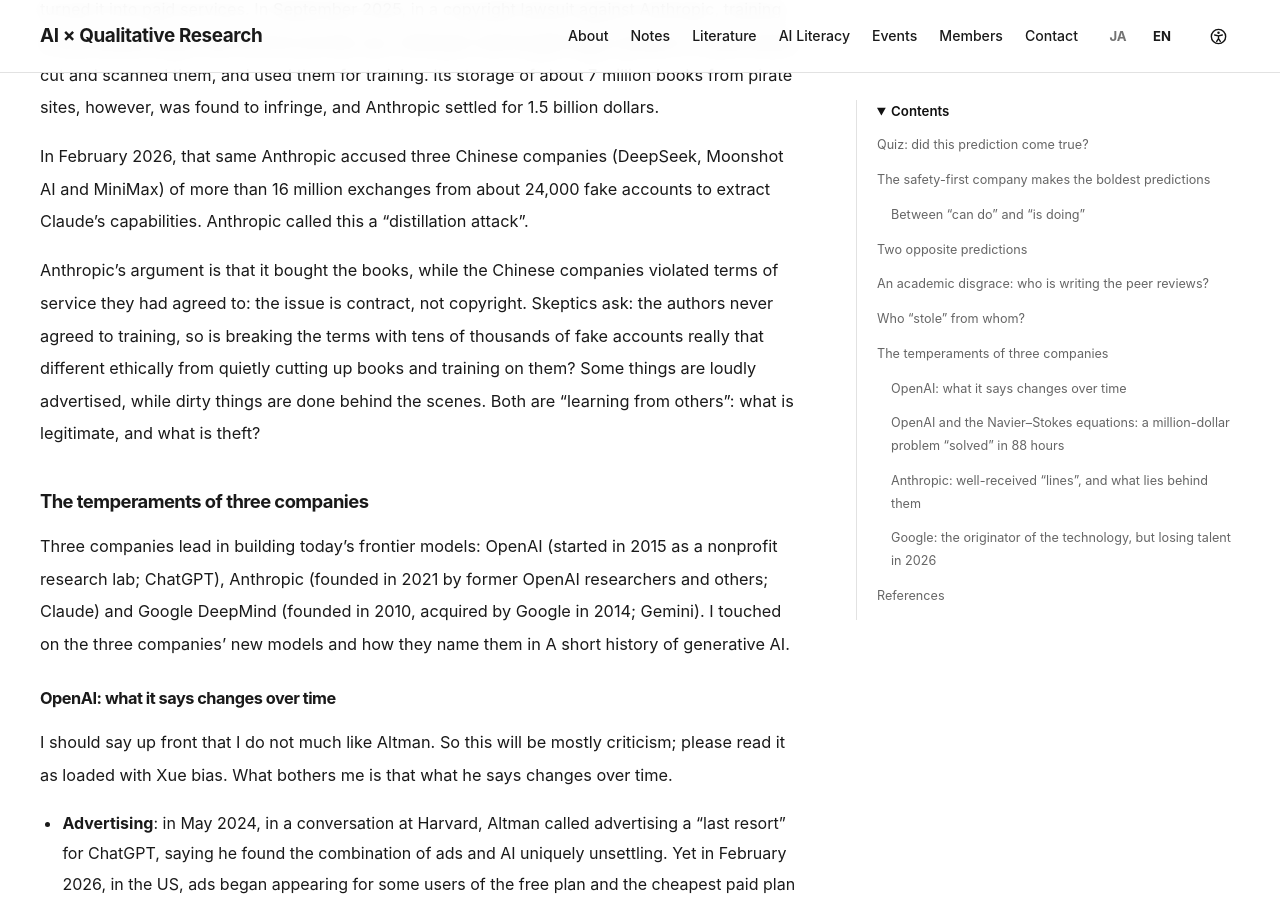
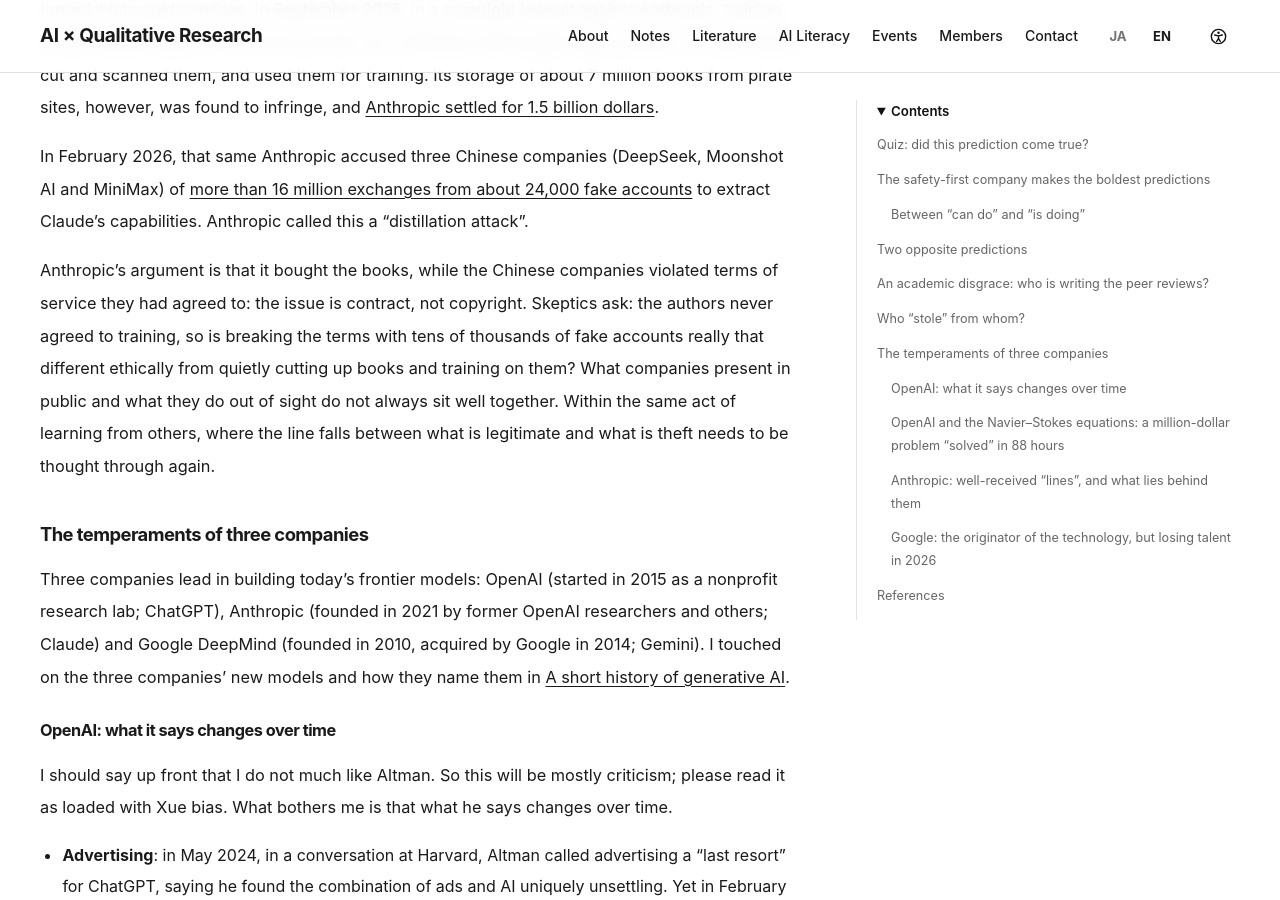
Before and after one commit to xuehaisheng/ai-qualitative-research, a Jekyll site: the page built from _posts/2026-11-11-predictions.md, in a window 1280 px wide and 900 px high, scrolled down 5267 px. Built offline with Jekyll 4.4.1, drawn with Linux system fonts in a browser that asks for light colours.

Commit message:
Underline links in every research note; align one English sentence in the predictions note
Co-Authored-By: Claude Opus 5.5 <noreply@anthropic.com>
Claude-Session: https://claude.ai/code/session_01Lmg6w9NJRA6yGBV9Eynzga

```diff
--- a/_layouts/post.html
+++ b/_layouts/post.html
@@ -14,7 +14,7 @@ body_class: post-page
 </div></div></section>
 <section class="page-section"><div class="container">
 <div class="reading-layout">
-<article class="post-shell{% if page.underline_links %} post-links-underlined{% endif %}"><div class="post-body"><div class="lang-ja">{{ parts[0] }}</div>{% if parts[1] %}<div class="lang-en" lang="en">{{ parts[1] }}</div>{% endif %}</div>{% include share.html class="share-end" %}</article>
+<article class="post-shell post-links-underlined"><div class="post-body"><div class="lang-ja">{{ parts[0] }}</div>{% if parts[1] %}<div class="lang-en" lang="en">{{ parts[1] }}</div>{% endif %}</div>{% include share.html class="share-end" %}</article>
 <details class="reading-toc" data-reading-toc open><summary>{% include t.html ja="この記事の目次" en="Contents" %}</summary><ol></ol></details>
 </div>
 {% if page.wiki %}<aside class="post-terms"><h2>{% include t.html ja="この記事に出てくる用語" en="Terms in this note" %}</h2><p>{% for key in page.wiki %}{% assign term = site.wiki | where: 'key', key | first %}{% if term %}<a href="{{ term.url | relative_url }}">{% include t.html ja=term.title en=term.en %}</a>{% endif %}{% endfor %}</p></aside>{% endif %}
--- a/_posts/2026-11-11-predictions.md
+++ b/_posts/2026-11-11-predictions.md
@@ -209,7 +209,7 @@ In the first place, AI companies have trained on human knowledge, text on the we
 
 In February 2026, that same Anthropic accused three Chinese companies (DeepSeek, Moonshot AI and MiniMax) of [more than 16 million exchanges from about 24,000 fake accounts](https://www.anthropic.com/news/detecting-and-preventing-distillation-attacks) to extract Claude's capabilities. Anthropic called this a “distillation attack”.
 
-Anthropic's argument is that it bought the books, while the Chinese companies violated terms of service they had agreed to: the issue is contract, not copyright. Skeptics ask: the authors never agreed to training, so is breaking the terms with tens of thousands of fake accounts really that different ethically from quietly cutting up books and training on them? Some things are loudly advertised, while dirty things are done behind the scenes. Both are “learning from others”: what is legitimate, and what is theft?
+Anthropic's argument is that it bought the books, while the Chinese companies violated terms of service they had agreed to: the issue is contract, not copyright. Skeptics ask: the authors never agreed to training, so is breaking the terms with tens of thousands of fake accounts really that different ethically from quietly cutting up books and training on them? What companies present in public and what they do out of sight do not always sit well together. Within the same act of learning from others, where the line falls between what is legitimate and what is theft needs to be thought through again.
 
 ## The temperaments of three companies
 
--- a/assets/css/reader.css
+++ b/assets/css/reader.css
@@ -510,5 +510,5 @@ html[lang="en"] .home-page:not(.masthead-static) .site-header .header-shell { ga
   html[data-large-text] .site-header .brand { flex-basis: 100%; }
 }
 
-/* Underlined links, per post (front matter: underline_links: true). */
+/* Underline links in the body of every research note. */
 .post-links-underlined .post-body a { text-decoration: underline; text-decoration-thickness: 1px; text-underline-offset: 3px; }
```
Also changed, not shown: _posts/2026-11-17-api-local-models.md (+0 -1 lines).
